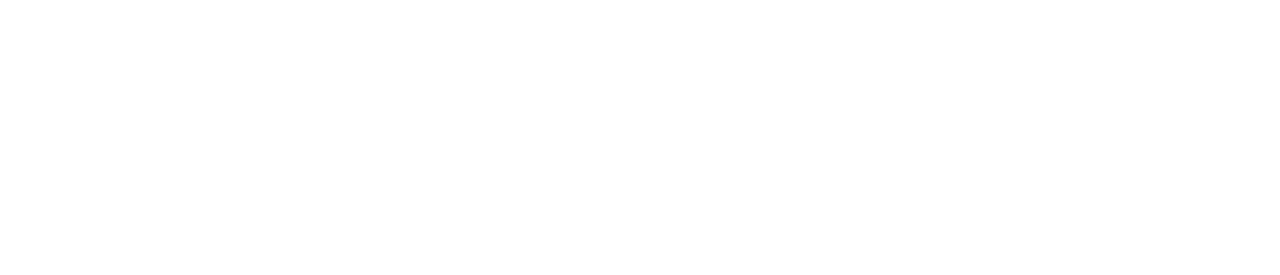
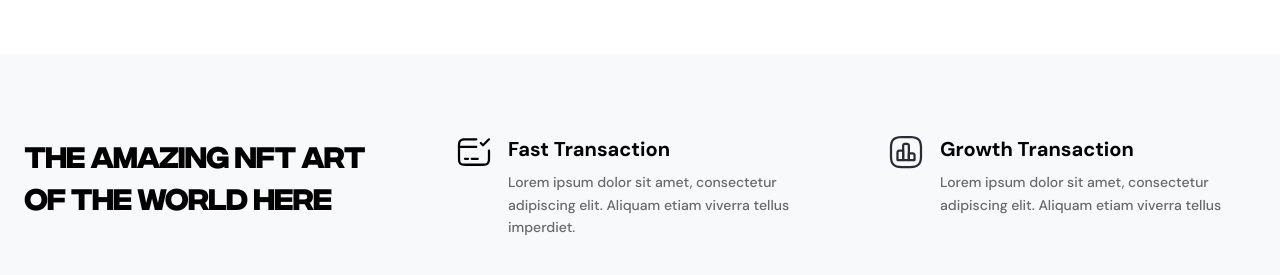
Before and after one commit to siamislam1603/nft_marketplace, a React (Vite) app: page / in a window 1280 px wide. Shown: the part 551-826 px from the top of the page. Before the commit the page ends 800 px from the top, so only its background shows below. Built offline with nearby package versions, Linux system fonts and the light colour scheme.

Commit message:
Transactions section designed

```diff
--- a/src/components/Home.jsx
+++ b/src/components/Home.jsx
@@ -1,9 +1,11 @@
 import Banner from "./Banner/Banner";
+import Transactions from "./Transactions/Transactions";
 
 const Home = () => {
   return (
     <>
       <Banner />
+      <Transactions/>
     </>
   );
 };
--- /dev/null
+++ b/src/components/Transactions/Transactions.jsx
@@ -0,0 +1,39 @@
+import { Box, Container, Grid, Stack, Typography } from "@mui/material";
+import { TransactionsSectionStyled } from "./styles";
+import transactionsData from "./transactions.json";
+
+const Transactions = () => {
+  const { sectionTitle, transactions } = transactionsData;
+  return (
+    <TransactionsSectionStyled>
+      <Container maxWidth="xl">
+        <Grid container spacing={8}>
+          <Grid item xs={12} md={4}>
+            <Typography variant="h5">{sectionTitle}</Typography>
+          </Grid>
+          {transactions.map((transaction, i) => (
+            <Grid item xs={12} sm={6} md={4} key={i}>
+              <Stack direction="row" spacing={2} alignItems='start'>
+                <Box component="img" src={transaction.img} alt="" />
+                <Box>
+                  <Typography variant="h6" gutterBottom>
+                    {transaction.title}
+                  </Typography>
+                  <Typography
+                    fontSize=".875rem"
+                    lineHeight="160%"
+                    color="text.disabled"
+                  >
+                    {transaction.description}
+                  </Typography>
+                </Box>
+              </Stack>
+            </Grid>
+          ))}
+        </Grid>
+      </Container>
+    </TransactionsSectionStyled>
+  );
+};
+
+export default Transactions;
--- /dev/null
+++ b/src/components/Transactions/styles.jsx
@@ -0,0 +1,8 @@
+import { Box, styled } from "@mui/material";
+
+export const TransactionsSectionStyled=styled(Box)(({theme})=>`
+    padding:${theme.spacing(10,0)};
+    background: rgba(217, 224, 236, 0.20);
+    backdrop-filter: blur(25px);
+    margin:${theme.spacing(10,0)};
+`)
--- /dev/null
+++ b/src/components/Transactions/transactions.json
@@ -0,0 +1,15 @@
+{
+  "sectionTitle": "The amazing NFT art of the world here",
+  "transactions": [
+    {
+      "img": "assets/images/fast-transaction.svg",
+      "title": "Fast Transaction",
+      "description": "Lorem ipsum dolor sit amet, consectetur adipiscing elit. Aliquam etiam viverra tellus imperdiet."
+    },
+    {
+      "img": "assets/images/growth-transaction.svg",
+      "title": "Growth Transaction",
+      "description": "Lorem ipsum dolor sit amet, consectetur adipiscing elit. Aliquam etiam viverra tellus"
+    }
+  ]
+}
```
Also changed, not shown: public/assets/images/fast-transaction.svg (added), public/assets/images/growth-transaction.svg (added).
